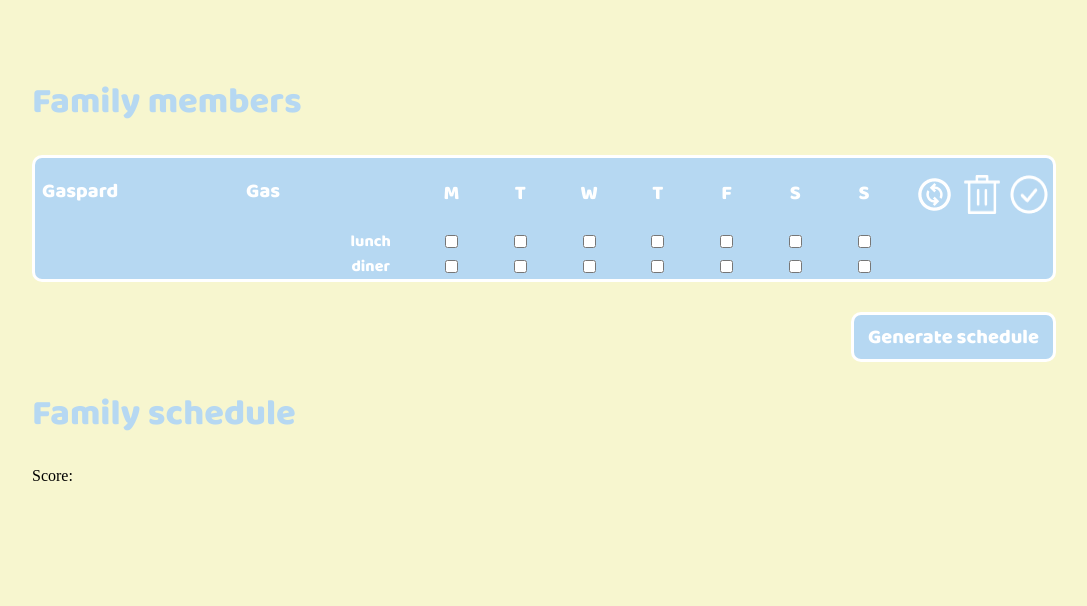
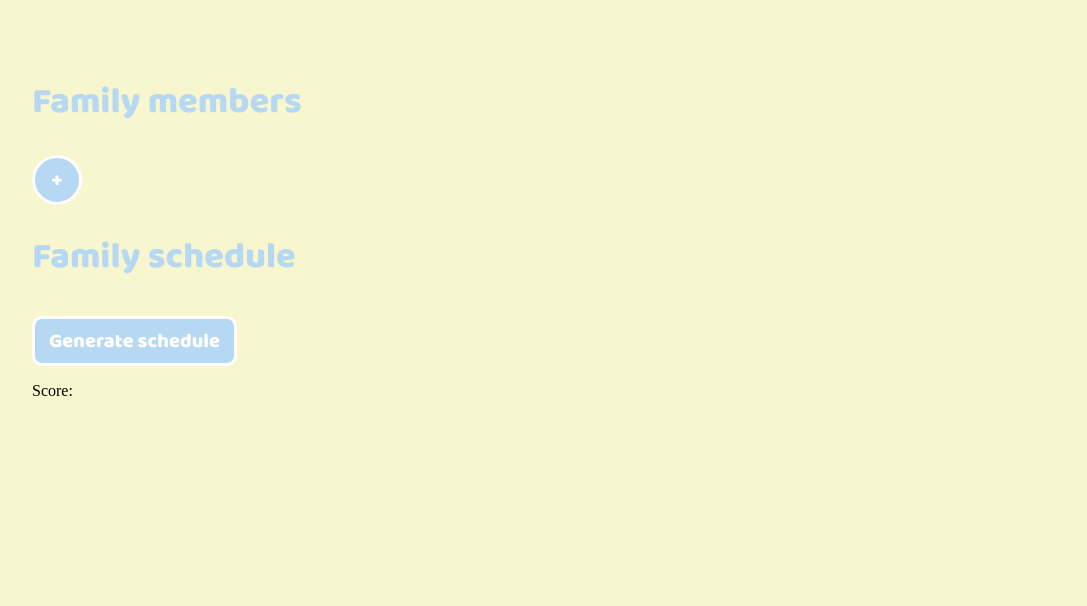
Before and after one commit to CANEVETGASPARD/Household_Chores_Schedule, a Flask app: page /create in a window 1280 px wide. Shown: the part 80-686 px from the top of the page, without its empty margins (96-1183 px from the left). Run offline with Flask 2, Linux system fonts and the light colour scheme; the visitor is signed in with stand-in values (Sample User, id 1).

Commit message:
changing form design and start simple logic

```diff
--- a/package.json
+++ b/package.json
@@ -4,9 +4,12 @@
   "description": "<p>Small algorithm that generates household chores schedules for your family.\r Currently, we are only able to create one schedule and to print it.\r Next step will be to create a simple interface. It will simplify the usability of the algorithm and give the possibility to save your schedule</p>",
   "main": "webpack.config.js",
   "directories": {
-    "test": "tests"
+    "test": "tests",
+    "build": "webpack"
   },
   "devDependencies": {
+    "css-loader": "^6.7.1",
+    "style-loader": "^3.3.1",
     "typescript": "^4.6.4",
     "typescript-loader": "^1.1.3",
     "webpack": "^5.72.1",
--- a/weekly_schedule/static/css/base.css
+++ b/weekly_schedule/static/css/base.css
@@ -1,7 +1,7 @@
 @font-face
 {
     font-family: 'baloo';
-    src: url('polices/baloo/Baloo-Regular.ttf');
+    src: url('../assets/polices/baloo/Baloo-Regular.ttf');
 }
 
 html, body {
--- a/weekly_schedule/static/css/create_schedule.css
+++ b/weekly_schedule/static/css/create_schedule.css
@@ -1,7 +1,7 @@
 @font-face
 {
     font-family: 'baloo';
-    src: url('polices/baloo/Baloo-Regular.ttf');
+    src: url('../assets/polices/baloo/Baloo-Regular.ttf');
 }
 
 
@@ -24,131 +24,31 @@ h1
     color: #B6D8F2;
 }
 
-.member-container
+.members-container
 {
+    display: flex;
+    align-items: center;
+    gap: 20px;
+}
+
+.addMemberButton
+{
+    width: 50px;
+    height: 50px;
     background: #B6D8F2;
     border: 3px solid #FFFFFF;
-    border-radius: 10px;
-    min-width: max-content;
-}
-
-.visible-form
-{
-    display: flex;
-}
-
-.visible-form > *:nth-child(2)
-{
-    flex:2;
-}
-
-.memberTextInput
-{
-    margin-left: 5px;
-    display: flex;
-    justify-content: space-between;
-    position: relative;
-    top: 17px;
-    height: max-content;
-}
-
-.memberTextInput > input
-{
-    border: None;
-    background-color: transparent;
-    resize: none;
-    outline: none;
-    font-family: 'Baloo';
+    border-radius: 50%;
+    font-family: "baloo";
     font-style: normal;
     font-weight: 400;
     font-size: 20px;
-    line-height: 31px;
     color: white;
-}
-
-.memberName
-{
-    max-width: 10em
-}
-
-.memberNickName
-{
-    max-width: 3em;
-}
-
-.week-form
-{
-    display: flex;
-    justify-content:space-evenly;
-}
-
-
-.week-form > *
-{
-    display: flex;
-    flex-direction: column;
-    align-items: center;
-}
-
-.week-form > * > input
-{
-    height: 25px;
-    margin: 0;
-}
-
-.legend
-{
-    width: 60px;
-}
-
-.legend > label
-{
-    font-family: 'Baloo';
-    font-style: normal;
-    font-weight: 400;
-    font-size: 16px;
-    line-height: 25px;
-    height: 25px;
-    color: white;
-}
-
-.day
-{
-    width: 36px;
-    height: 36px;
-    flex: 2;
-    display: flex;
-    justify-content: center;
-    align-items: center;
-}
-
-.day > p
-{
-    font-family: 'Baloo';
-    font-style: normal;
-    font-weight: 400;
-    font-size: 20px;
-    line-height: 31px;
-    color: white;
-    align-items: center;
-}
-
-.formSettingsSymbols-container
-{
-    display: flex;
-    justify-content: space-around;
-    position: relative;
-    top: 17px;
-    height: max-content;
-    gap: 10px;
-    margin-right: 5px;
+    text-decoration: none;
 }
 
 .generateScheduleButton-container
 {
     margin-top: 30px;
-    display: flex;
-    justify-content: right;
 }
 
 .generateScheduleButton
--- a/weekly_schedule/static/css/home.css
+++ b/weekly_schedule/static/css/home.css
@@ -1,7 +1,7 @@
 @font-face
 {
     font-family: 'baloo';
-    src: url('polices/baloo/Baloo-Regular.ttf');
+    src: url('../assets/polices/baloo/Baloo-Regular.ttf');
 }
 
 .home-container
--- a/weekly_schedule/static/css/form.css
+++ b/weekly_schedule/static/css/userForm.css
@@ -1,7 +1,7 @@
 @font-face
 {
     font-family: 'baloo';
-    src: url('polices/baloo/Baloo-Regular.ttf');
+    src: url('../assets/polices/baloo/Baloo-Regular.ttf');
 }
 
 .form-container
--- a/weekly_schedule/templates/auth/login.html
+++ b/weekly_schedule/templates/auth/login.html
@@ -1,7 +1,7 @@
 {% extends "base.html" %}
 {% block title %}Login{% endblock %}
 {% block link %}
-<link rel="stylesheet" type="text/css" href="{{ url_for('static', filename='css/form.css') }}">
+<link rel="stylesheet" type="text/css" href="{{ url_for('static', filename='css/userForm.css') }}">
 {% endblock %}
 {% block content%}
 <div class="form-container" id="form-container">
--- a/weekly_schedule/templates/auth/register.html
+++ b/weekly_schedule/templates/auth/register.html
@@ -1,7 +1,7 @@
 {% extends "base.html" %}
 {% block title %}Register{% endblock %}
 {% block link %}
-<link rel="stylesheet" type="text/css" href="{{ url_for('static', filename='css/form.css') }}">
+<link rel="stylesheet" type="text/css" href="{{ url_for('static', filename='css/userForm.css') }}">
 {% endblock %}
 {% block content%}
 <div class="form-container">
--- a/weekly_schedule/templates/views/create_schedule.html
+++ b/weekly_schedule/templates/views/create_schedule.html
@@ -7,72 +7,19 @@
 <div class="schedule-container">
     <div class="familyMembers-container">
         <h1>Family members</h1>
-        <div class="member-container">
-            <form method="POST" class="member-form">
-                <div class="visible-form">
-                    <div class="memberTextInput">
-                        <input type="text" class="memberName" name="name" value="Gaspard">
-                        <input type="text" class="memberNickName" name="nickname" value="Gas">
-                    </div>
-                    <div class="week-form">
-                        <div class="legend">
-                            <div class="day"></div>
-                            <label for="lunch">lunch</label>
-                            <label for="diner">diner</label>
-                        </div>
-                        <div class="monday">
-                            <div class="day"><p>M</p></div>
-                            <input type="checkbox" id="lunch" name="monday">
-                            <input type="checkbox" id="diner" name="monday">
-                        </div>
-                        <div class="thuesday">
-                            <div class="day"><p>T</p></div>
-                            <input type="checkbox" id="lunch" name="thuesday">
-                            <input type="checkbox" id="diner" name="thuesday">
-                        </div>
-                        <div class="wednesday">
-                            <div class="day"><p>W</p></div>
-                            <input type="checkbox" id="lunch" name="wednesday">
-                            <input type="checkbox" id="diner" name="wednesday">
-                        </div>
-                        <div class="thursday">
-                            <div class="day"><p>T</p></div>
-                            <input type="checkbox" id="lunch" name="thursday">
-                            <input type="checkbox" id="diner" name="thursday">
-                        </div>
-                        <div class="friday">
-                            <div class="day"><p>F</p></div>
-                            <input type="checkbox" id="lunch" name="friday">
-                            <input type="checkbox" id="diner" name="friday">
-                        </div>
-                        <div class="saturday">
-                            <div class="day"><p>S</p></div>
-                            <input type="checkbox" id="lunch" name="saturday">
-                            <input type="checkbox" id="diner" name="saturday">
-                        </div>
-                        <div class="sunday">
-                            <div class="day"><p>S</p></div>
-                            <input type="checkbox" id="lunch" name="sunday">
-                            <input type="checkbox" id="diner" name="sunday">
-                        </div>
-                    </div>
-                    <div class="formSettingsSymbols-container">
-                        <img src="{{ url_for('static', filename='assets/formUpdate.png') }}" alt="form-update" class="update">
-                        <img src="{{ url_for('static', filename='assets/formRemove.png') }}" alt="form-remove" class="remove">
-                        <img src="{{ url_for('static', filename='assets/formValidation.png') }}" alt="form-validation" class="validation">
-                    </div>
-                </div>
-            </form>
+        <div class="members-container">
+            <button class="addMemberButton">+</button>
         </div>
+    </div>
+    <div class="familySchedule-container">
+        <h1>Family schedule</h1>
         <div class="generateScheduleButton-container">
             <button class="generateScheduleButton">Generate schedule</button>
         </div>
-    </div>
-    <div class="familySchedule-container">
-        <div class="scheduleHeader-container">
-            <h1>Family schedule</h1>
-            <p>Score:  </p>
-        </div>
+        <p>Score:  </p>
     </div>
 </div>
 {% endblock %}
+{% block script %}
+<script type="module" src="{{ url_for('static', filename='dist/create_schedule.js') }}"></script>
+{% endblock %}
```
Also changed, not shown: webpack.config.js (+10 -1 lines), weekly_schedule/static/src/create_schedule.ts (added, +14 -0 lines), weekly_schedule/static/src/utils/css/familyMemberForm.css (added, +105 -0 lines), weekly_schedule/static/src/utils/familyMemberForm.ts (added, +124 -0 lines), package-lock.json, weekly_schedule/static/assets/polices/baloo/Baloo-Regular.ttf (renamed from weekly_schedule/static/css/polices/baloo/Baloo-Regular.ttf), weekly_schedule/static/assets/polices/baloo/SIL Open Font License.txt (renamed from weekly_schedule/static/css/polices/baloo/SIL Open Font License.txt).
